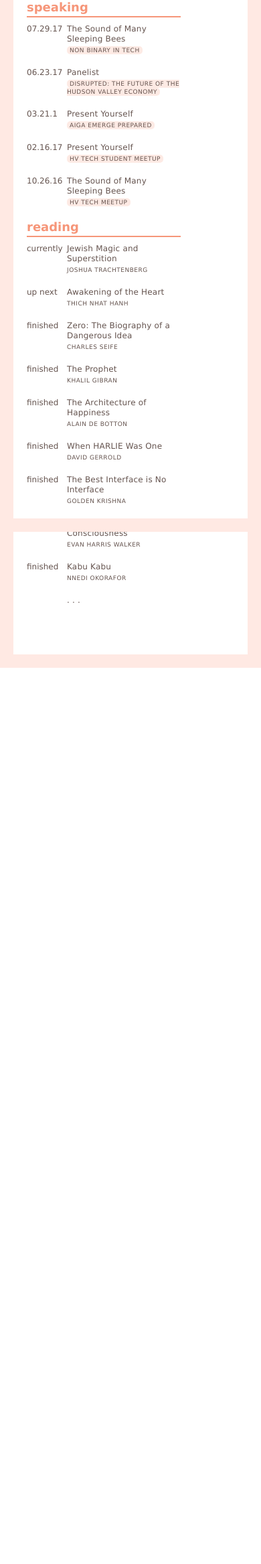
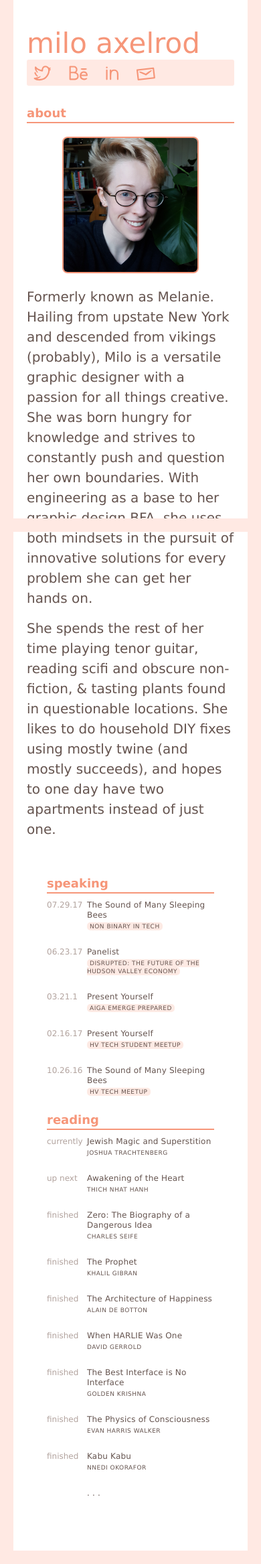
Before and after one commit to melanieaxelrod/miloaxelrod-website, a PHP site: page /profile.html in a window 390 px wide. Shown: the part 50-2385 px from the top of the page at 67% size. Before the commit the page ends 1047 px from the top, so only its background shows below. Run offline with PHP 8.4, Linux system fonts and the light colour scheme; some libraries are stand-ins or nearby versions.

Commit message:
profile is good
Profile page is looking so good, so responsive, so wow

```diff
--- a/css/_colors.scss
+++ b/css/_colors.scss
@@ -4,6 +4,7 @@
 $darkpink: #F37A5C;
 
 $dark: #65544F;
+$light: #b2a39e;
 
 $yellow: #FFD64B;
 $yellowtransp: rgba(255, 214, 75, 0.3);
--- a/css/style.css
+++ b/css/style.css
@@ -483,39 +483,139 @@
 / / / / / / P R O F I L E / / / / / / /
 / / / / / / / / / / / / / / / / / / / /
 / / / / / / / / / / / / / / / / / / /*/
-.ec {
-  width: 230px; }
-  .ec .ec-cat .cat-name {
+.prof-header {
+  max-width: 600px;
+  margin: 0 auto 30px; }
+  .prof-header .name {
+    margin: 40px 0 0 0; }
+  .prof-header .handle {
+    font-size: 20px;
+    font-weight: 300; }
+  .prof-header .links {
+    display: flex;
+    flex-wrap: wrap;
+    justify-content: flex-start;
+    height: 31px;
+    margin-top: 0px;
+    border: 0px solid #F69679;
+    border-radius: 3px;
+    padding: 4px 10px;
+    background-color: #FFE9E3; }
+    .prof-header .links .link .icon {
+      height: 31px;
+      margin-right: 25px; }
+      .prof-header .links .link .icon img {
+        height: 100%; }
+
+.prof-body {
+  max-width: 600px;
+  margin: 0 auto;
+  display: flex;
+  flex-wrap: wrap;
+  justify-content: space-between; }
+  .prof-body .about {
+    display: flex;
+    flex-wrap: wrap;
+    justify-content: space-between;
+    order: -1;
+    margin: 0 auto 40px; }
+    .prof-body .about .bio {
+      max-width: 840px;
+      margin-right: 0; }
+      .prof-body .about .bio .cat-name {
         font-weight: 700;
         font-size: 18px;
         padding-bottom: 3px;
         border-bottom: 2px solid #F69679;
         margin-bottom: 10px;
         color: #F69679; }
-  .ec .ec-cat .ec-item {
+      .prof-body .about .bio .prof-pic {
+        width: 200px;
+        height: 200px;
+        float: none;
+        margin: 20px auto;
+        border-radius: 8px;
+        border: 2px solid #F69679; }
+        .prof-body .about .bio .prof-pic img {
+          width: 100%;
+          border-radius: 6px; }
+      .prof-body .about .bio .descript {
+        width: 100%; }
+  .prof-body .ec {
+    display: flex;
+    flex-wrap: wrap;
+    justify-content: center;
+    margin: 0 auto; }
+    .prof-body .ec .ec-cat {
+      max-width: 250px;
+      margin: 0 15px; }
+      .prof-body .ec .ec-cat .cat-name {
+        font-weight: 700;
+        font-size: 18px;
+        padding-bottom: 3px;
+        border-bottom: 2px solid #F69679;
+        margin-bottom: 10px;
+        color: #F69679; }
+      .prof-body .ec .ec-cat .ec-item {
         display: flex;
         flex-wrap: wrap;
         justify-content: flex-start;
-    margin-bottom: 20px; }
-    .ec .ec-cat .ec-item .label {
+        margin-bottom: 25px; }
+        .prof-body .ec .ec-cat .ec-item .label {
           width: 50px;
           font-size: 12px;
-      margin-right: 10px;
-      font-weight: 300; }
-    .ec .ec-cat .ec-item .ec-info {
-      width: 170px; }
-      .ec .ec-cat .ec-item .ec-info .title {
+          margin: 0 10px 6px 0;
+          font-weight: 300;
+          color: #b2a39e; }
+        .prof-body .ec .ec-cat .ec-item .ec-info {
+          width: 190px; }
+          .prof-body .ec .ec-cat .ec-item .ec-info .title {
             font-size: 12px;
             letter-spacing: 0.2px;
             line-height: 15px;
             margin-bottom: 3px;
             font-weight: 300; }
-      .ec .ec-cat .ec-item .ec-info .credit {
+          .prof-body .ec .ec-cat .ec-item .ec-info .credit {
             font-weight: 500;
             font-size: 9px;
             line-height: 12px;
             text-transform: uppercase;
             letter-spacing: 0.5px;
             margin: 0; }
-        .ec .ec-cat .ec-item .ec-info .credit a {
+            .prof-body .ec .ec-cat .ec-item .ec-info .credit a {
               padding: 1px 4px; }
+
+/*/ / / / / / / / / / / / / / / / / / /
+/ / / / / / / / / / / / / / / / / / / /
+/ / / / / / / / / / / / / / / / / / /*/
+@media only screen and (min-width: 944px) {
+  .prof-header {
+    max-width: 840px; }
+
+  .prof-body {
+    margin: 0 auto;
+    max-width: 840px; }
+    .prof-body .about {
+      margin: 0;
+      order: 0; }
+      .prof-body .about .bio {
+        max-width: 500px; }
+    .prof-body .ec {
+      display: block;
+      margin: 0; }
+      .prof-body .ec .ec-cat {
+        margin: 0; } }
+@media only screen and (min-width: 450px) {
+  .prof-header .name {
+    margin: 0; }
+
+  .prof-body .about .bio .prof-pic {
+    width: 200px;
+    height: 200px;
+    float: left;
+    margin: 10px 30px 10px 0;
+    border-radius: 8px;
+    border: 2px solid #F69679; }
+    .prof-body .about .bio .prof-pic img {
+      width: 100%;
+      border-radius: 6px; } }
--- a/css/style.scss
+++ b/css/style.scss
@@ -784,10 +784,100 @@
 / / / / / / / / / / / / / / / / / / / /
 / / / / / / / / / / / / / / / / / / /*/
 
+.prof-header{
+  max-width: 600px;
+  margin: 0 auto 30px;
+
+  .name {
+    margin: 40px 0 0 0;
+  }
+
+  .handle {
+    font-size: 20px;
+    font-weight: 300;
+  }
+  .links {
+    display: flex;
+    flex-wrap: wrap;
+    justify-content: flex-start;
+    height: 31px;
+    margin-top: 0px;
+    border: 0px solid $pink;
+    border-radius: 3px;
+    padding: 4px 10px;
+    background-color: $lightpink;
+
+    .link {
+
+      .icon {
+        height: 31px;
+        margin-right: 25px;
+
+        img{
+          height: 100%;
+
+        }
+      }
+    }
+  }
+}
+
+.prof-body {
+  max-width: 600px;
+  margin: 0 auto;
+  display: flex;
+  flex-wrap: wrap;
+  justify-content: space-between;
+
+  .about {
+    display: flex;
+    flex-wrap: wrap;
+    justify-content: space-between;
+    order: -1;
+    margin: 0 auto 40px;
+
+    .bio {
+      max-width: 840px;
+      margin-right: 0;
+
+      .cat-name {
+        font-weight: 700;
+        font-size: 18px;
+        padding-bottom: 3px;
+        border-bottom: 2px solid $pink;
+        margin-bottom: 10px;
+        color: $pink;
+      }
+
+      .prof-pic {
+        width: 200px;
+        height: 200px;
+        float: none;
+        margin: 20px auto;
+        border-radius: 8px;
+        border: 2px solid $pink;
+
+        img {
+          width: 100%;
+          border-radius: 6px;
+
+        }
+      }
+      .descript {
+        width: 100%;
+      }
+    }
+  }
+
   .ec {
-  width: 230px;
+    display: flex;
+    flex-wrap: wrap;
+    justify-content: center;
+    margin: 0 auto;
 
     .ec-cat {
+      max-width: 250px;
+      margin: 0 15px;
 
       .cat-name {
         font-weight: 700;
@@ -802,17 +892,18 @@
         display: flex;
         flex-wrap: wrap;
         justify-content: flex-start;
-      margin-bottom: 20px;
+        margin-bottom: 25px;
 
         .label{
           width: 50px;
           font-size: 12px;
-        margin-right: 10px;
+          margin: 0 10px 6px 0;
           font-weight: 300;
+          color: $light;
         }
 
         .ec-info {
-        width: 170px;
+          width: 190px;
 
           .title {
             font-size: 12px;
--- a/profile.html
+++ b/profile.html
@@ -127,6 +127,28 @@
   <div class="page">
     <div class="section last">
 
+      <div class="prof-header">
+        <h1 class="name">
+          milo axelrod
+        </h1>
+        <div class="links">
+            <a href="#" class="link">
+              <div class="icon"><img src="/img/icons/twitter.svg" /></div>
+            </a>
+            <a href="#" class="link">
+              <div class="icon"><img src="/img/icons/behance.svg" /></div>
+            </a>
+            <a href="#" class="link">
+              <div class="icon"><img src="/img/icons/linkedin.svg" /></div>
+            </a>
+            <a href="#" class="link">
+              <div class="icon"><img src="/img/icons/email.svg" /></div>
+            </a>
+          </div>
+      </div>
+
+      <div class="prof-body">
+
       <div class="ec">
         <div class="ec-cat">
           <div class="cat-name">
@@ -142,7 +164,7 @@
                 The Sound of Many Sleeping Bees
               </div>
               <p class="credit">
-                <a href="#">Non Binary In Tech</a>
+                <a href="https://nonbinary.tech/" target="_blank">Non Binary In Tech</a>
               </p>
             </div>
           </div>
@@ -156,7 +178,7 @@
                 Panelist
               </div>
               <p class="credit">
-                <a href="#">DISRUPTED: The Future of the Hudson Valley Economy</a>
+                <a href="http://www.hvedc.com/news/foursquare-co-founder-dennis-crowley-explains-disruptive-trends-announces-exploratory-efforts-into-possible-hudson-valley-office/" target="_blank">DISRUPTED: The Future of the Hudson Valley Economy</a>
               </p>
             </div>
           </div>
@@ -170,7 +192,7 @@
                 Present Yourself
               </div>
               <p class="credit">
-                <a href="#">AIGA Emerge Prepared</a>
+                <a href="https://www.eventbrite.com/e/emerge-prepared-cohoes-tickets-32449843355#" target="_blank">AIGA Emerge Prepared</a>
               </p>
             </div>
           </div>
@@ -184,7 +206,7 @@
                 Present Yourself
               </div>
               <p class="credit">
-                <a href="#">HV Tech Student Meetup</a>
+                <a href="https://www.meetup.com/hvtech/events/237324345/" target="_blank">HV Tech Student Meetup</a>
               </p>
             </div>
           </div>
@@ -198,7 +220,7 @@
                 The Sound of Many Sleeping Bees
               </div>
               <p class="credit">
-                <a href="#">HV Tech Meetup</a>
+                <a href="https://www.meetup.com/hvtech/events/234581872/" target="_blank">HV Tech Meetup</a>
               </p>
             </div>
           </div>
@@ -358,6 +380,27 @@
         </div>
       </div>
 
+        <div class="about">
+
+          <div class="bio">
+            <div class="cat-name">
+              about
+            </div>
+            <div class="prof-pic">
+              <img src="img/selfie.png">
+            </div>
+            <div class="descript">
+              <p>
+                Formerly known as Melanie. Hailing from upstate New York and descended from vikings (probably), Milo is a versatile graphic designer with a passion for all things creative. She was born hungry for knowledge and strives to constantly push and question her own boundaries. With engineering as a base to her graphic design BFA, she uses both mindsets in the pursuit of innovative solutions for every problem she can get her hands on.
+              </p>
+              <p>
+                She spends the rest of her time playing tenor guitar, reading scifi and obscure non-fiction, &amp; tasting plants found in questionable locations. She likes to do household DIY fixes using mostly twine (and mostly succeeds), and hopes to one day have two apartments instead of just one.
+              </p>
+            </div>
+          </div>
+        </div>
+
+      </div>
 
     </div>
   </div>
```
Also changed, not shown: other parts of css/style.scss (+72 -0 lines), img/icons/behance.svg (added), img/icons/email.svg (added), img/icons/linkedin.svg (added), img/icons/twitter.svg (added), img/selfie.png (added). Lines whose indentation alone changed are shown as unchanged.
